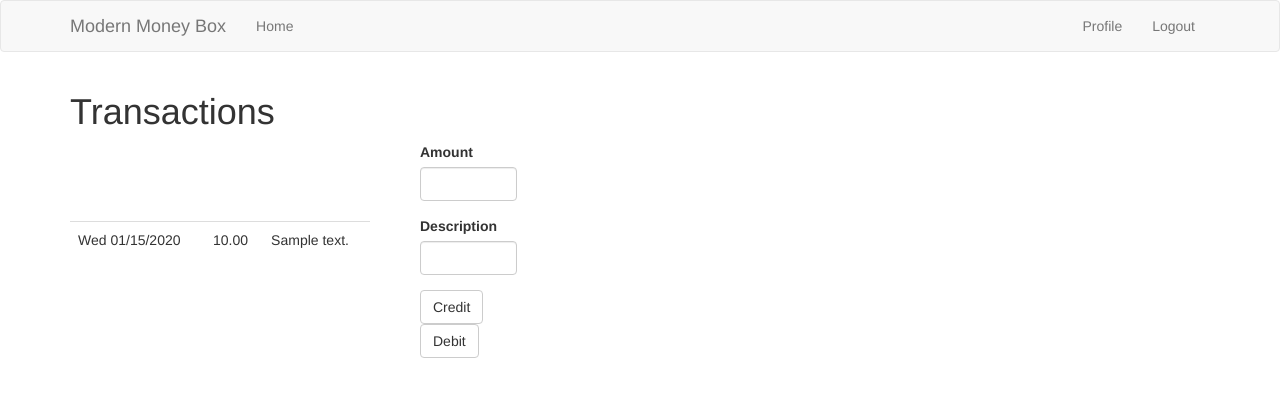
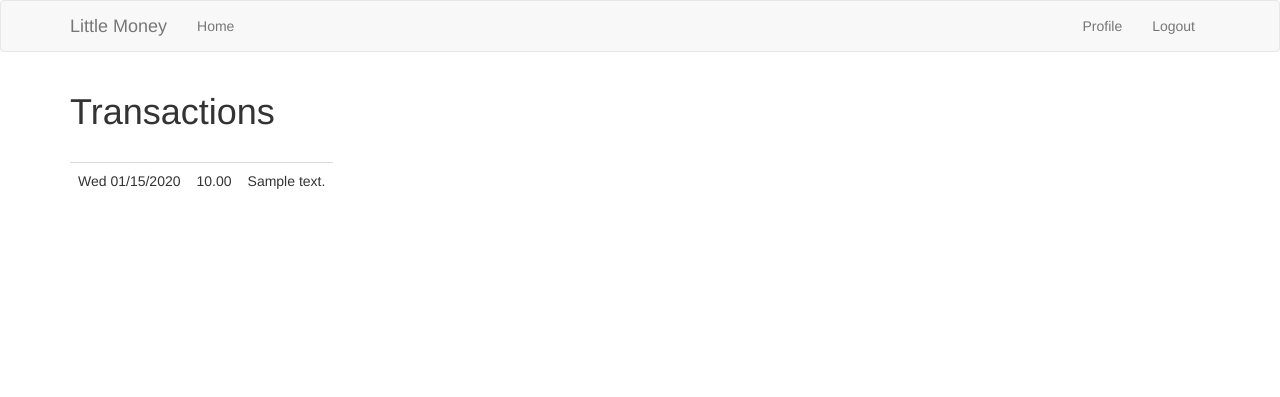
Before and after one commit to DCotterill/modern-money-box, a Flask app: page /main/transactions/1 in a window 1280 px wide. Shown: the top 397 px of the page. Run offline with Flask 2, Linux system fonts and the light colour scheme; a user stored in the database is signed in; tables that the repository leaves empty hold one stand-in row (values such as "Sample post"); some libraries are stand-ins or nearby versions.

Commit message:
Re-format transactions page properly, and add balances

```diff
--- a/app/main/routes.py
+++ b/app/main/routes.py
@@ -24,9 +24,10 @@ def index():
             if len(child.accounts.all()) > 0:
                 account_name = child.accounts[0].name
                 account_id = child.accounts[0].id
+                account_balance = child.accounts[0].balance
 
-            print("name:" + child.username + ",account:" + account_name, ",id"+str(account_id))
-            account_info.append({"name": child.username, "account_name": account_name, "account_id": account_id})
+            account_info.append({"name": child.username, "account_balance": account_balance,
+                                 "account_name": account_name, "account_id": account_id})
 
     else:
         account_info = []
@@ -35,8 +36,10 @@ def index():
         if len(user.accounts.all()) > 0:
             account_name = user.accounts[0].name
             account_id = user.accounts[0].id
+            account_balance = user.accounts[0].balance
 
-        account_info.append({"name": user.username, "account_name": account_name, "account_id": account_id})
+        account_info.append({"name": user.username, "account_balance": account_balance,
+                             "account_name": account_name, "account_id": account_id})
 
     return render_template('index.html', title="Home", account_info=account_info)
 
--- a/app/models.py
+++ b/app/models.py
@@ -46,7 +46,8 @@ class Account(db.Model):
     created_date = db.Column(db.DateTime, default=datetime.utcnow)
     user_id = db.Column(db.Integer, db.ForeignKey('user.id'))
 
-    transactions = db.relationship('Transaction', backref='account', lazy='dynamic')
+    transactions = db.relationship('Transaction', backref='account', lazy='dynamic',
+                                   order_by='desc(Transaction.created_date)')
 
     def __repr__(self):
         return '<Account {}>'.format(self.name)
--- a/app/templates/base.html
+++ b/app/templates/base.html
@@ -6,7 +6,7 @@
 {% endblock %}
 
 {% block title %}
-    {% if title %}{{ title }} - Modern Money Box{% else %}Welcome to Modern Money Box{% endif %}
+    {% if title %}{{ title }} - Little Money{% else %}Welcome to Little Money{% endif %}
 {% endblock %}
 
 {% block navbar %}
@@ -20,7 +20,7 @@
                     <span class="icon-bar"></span>
                     <span class="icon-bar"></span>
                 </button>
-                <a class="navbar-brand" href="{{ url_for('main.index') }}">Modern Money Box</a>
+                <a class="navbar-brand" href="{{ url_for('main.index') }}">Little Money</a>
             </div>
             <div class="collapse navbar-collapse" id="bs-example-navbar-collapse-1">
                 <ul class="nav navbar-nav">
--- a/app/templates/index.html
+++ b/app/templates/index.html
@@ -8,6 +8,7 @@
                 {% for account in account_info %}
                     <tr>
                         <td>{{ account.name }} </td>
+                        <td>{{ account.account_balance }} </td>
                         <td><a href="{{ url_for('main.transactions', account_id=account.account_id) }}">
                                 {{ account.account_name }}</a></td>
                     </tr>
--- a/app/templates/transactions.html
+++ b/app/templates/transactions.html
@@ -5,33 +5,44 @@
     <h1>Transactions</h1>
 
     <table>
+        <tr width="100%">
+            {% if current_user.is_parent_user %}
+                <td width="100%">
+                    <div class="row">
+                        <div class="col-md-4">
+                            {{ wtf.quick_form(form) }}
+                        </div>
+                    </div>
+                </td>
+            {% endif %}
+        </tr>
+
         <tr>
-            <td width="300px">
+            <td height="20px"/>
+        </tr>
+
+        <tr>
+            <td width="100%">
                 <table class="table table-hover">
                     {% for transaction in account.transactions %}
                         <tr>
                             <td>{{ moment(transaction.created_date).format('ddd L') }}</td>
-                            <td>{{ transaction.amount }}</td>
+
+                            <td align="right">
+                                {% if transaction.type == 'C' %}
+                                    <span style="color:red;">-{{ transaction.amount }}</span>
+                                {% else %}
+                                    {{  transaction.amount }}
+                                {% endif %}
+
+                            </td>
                             <td>{{ transaction.description }}</td>
                         </tr>
                     {% endfor %}
                 </table>
             </td>
-            <td width="50px">
-
-            </td>
-            <td width="350px" valign="top">
-                <div class="row">
-                    <div class="col-md-4">
-                        {{ wtf.quick_form(form) }}
-                    </div>
-                </div>
-            </td>
         </tr>
-
     </table>
-
     <p/>
 
-
 {% endblock %}
```
